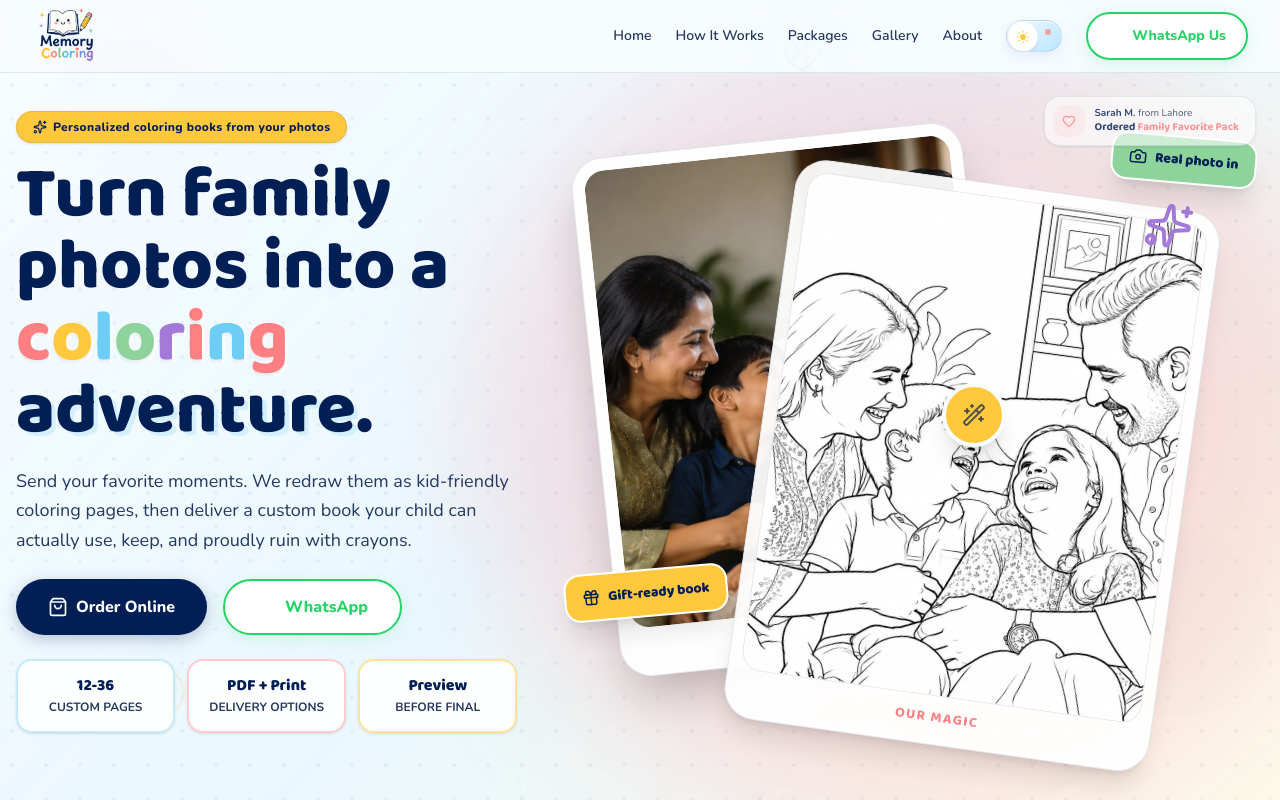
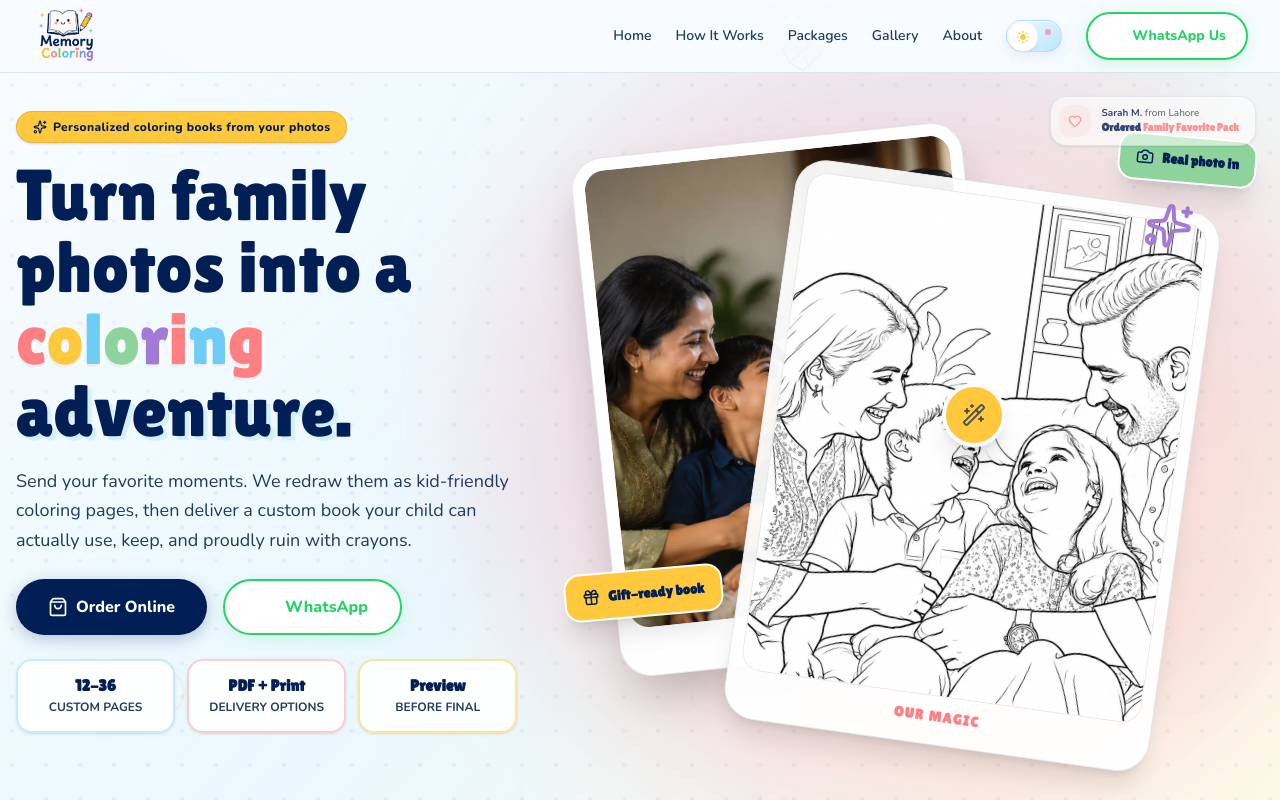
Before and after one commit to Hamza-op/memory-coloring, a React (Vite) app: page / in a window 1280 px wide. Shown: the top 800 px of the page. Built offline with nearby package versions, Linux system fonts and the light colour scheme.

Commit message:
Update index.css

```diff
--- a/src/index.css
+++ b/src/index.css
@@ -1,8 +1,8 @@
-@import url('https://fonts.googleapis.com/css2?family=Baloo+2:wght@500;600;700;800&family=Nunito:ital,wght@0,400;0,500;0,600;0,700;0,800;0,900;1,700&display=swap');
+@import url('https://fonts.googleapis.com/css2?family=Lilita+One&family=Nunito:ital,wght@0,400;0,500;0,600;0,700;0,800;0,900;1,700&display=swap');
 @import "tailwindcss";
 
 @theme {
-  --font-display: "Baloo 2", cursive;
+  --font-display: "Lilita One", cursive;
   --font-body: "Nunito", sans-serif;
 
   --color-warm-white: #F7FCFF;
@@ -226,8 +226,8 @@
   .rainbow-word span:nth-child(7n + 7) { color: var(--color-sky); }
 
   .logo-like-title {
-    font-family: "Baloo 2", cursive;
-    font-weight: 800;
+    font-family: "Lilita One", cursive;
+    font-weight: 400;
     letter-spacing: 0;
     line-height: 1.04;
   }
@@ -295,6 +295,11 @@
   .btn-wa:hover {
     transform: translateY(-2px);
     box-shadow: 0 8px 24px rgba(37, 211, 102, 0.25);
+  }
+  .btn-wa svg,
+  .whatsapp-icon {
+    color: var(--color-wa-green);
+    fill: currentColor;
   }
 
   .btn-outline {
```
